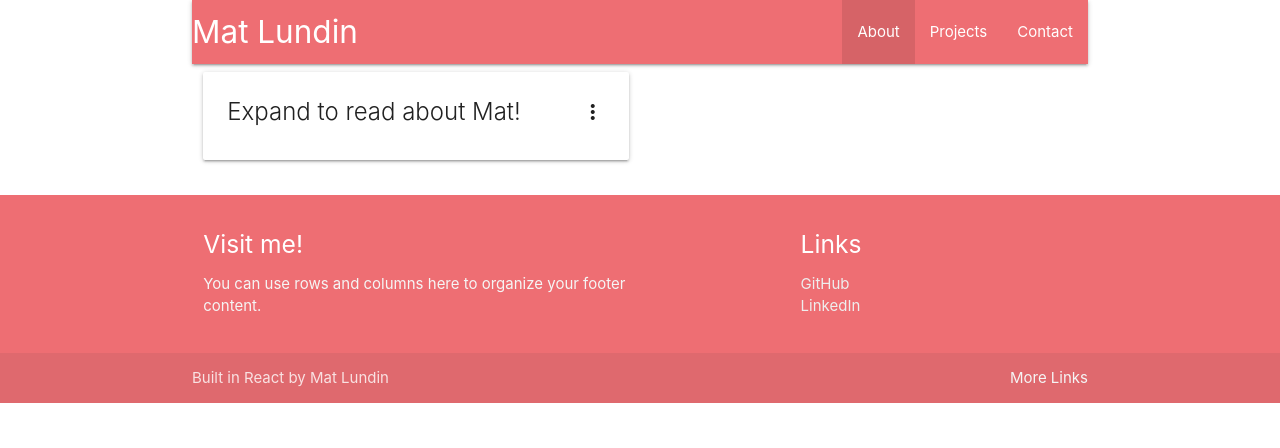
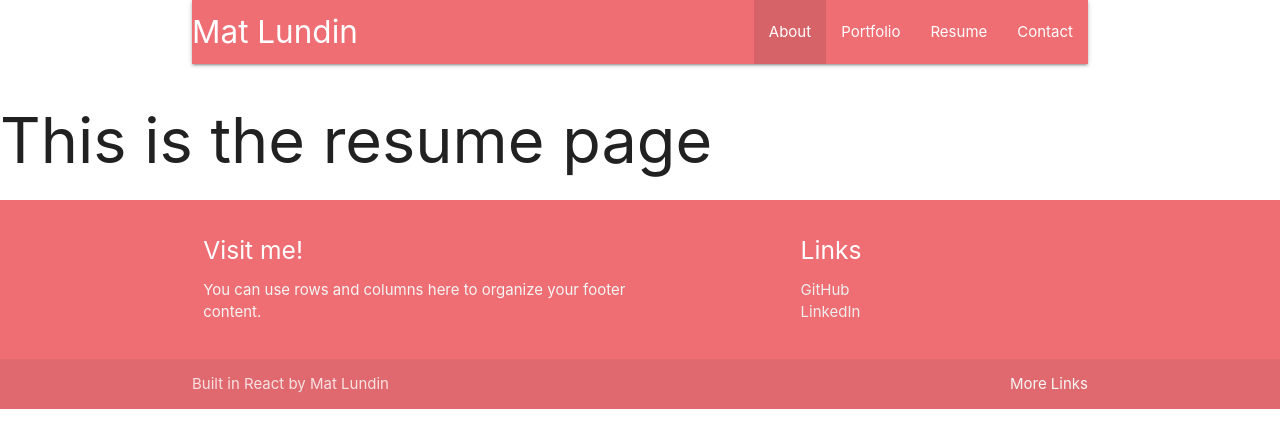
Before and after one commit to mat-lundin/My-Portfolio, a React (Create React App) app in the folder my-portfolio/: page / in a window 1280 px wide. Shown: the top 448 px of the page. Built offline with nearby package versions, Linux system fonts and the light colour scheme.

Commit message:
new curPage file to handle page based on state

```diff
--- a/my-portfolio/src/App.js
+++ b/my-portfolio/src/App.js
@@ -1,16 +1,18 @@
 import './App.css';
-import React from 'react'
-import Header from './components/header'
-import Footer from './components/footer'
-import About from './components/about'
+import React, {useState} from 'react';
+import Header from './components/header';
+import Footer from './components/footer';
+// import About from './components/about'
+import CurPage from './components/curPage';
 
 function App() {
+  const [activeTab, setActiveTab] = useState('about');
   return (
     <div>
       {/* <header className=""> */}
-      <Header />
+      <Header activeTab={activeTab} setActiveTab={setActiveTab}/>
       {/* </header> */}
-      <About />
+      <CurPage activeTab={activeTab} />
       <footer>
       <Footer />
       </footer>
--- /dev/null
+++ b/my-portfolio/src/components/curPage.js
@@ -0,0 +1,26 @@
+import React, {useState} from 'react';
+import About from './about';
+import Contact from './contact';
+import Portfolio from './portfolio';
+import Resume from './resume'
+
+const curPage = function(activeTab){
+
+    if (activeTab === 'about'){
+        return (
+            <div>
+        <About />
+        </div>
+        )
+    } else if (activeTab === 'contact'){
+        return <Contact />
+    } else if (activeTab === 'portfolio'){
+        return <Portfolio />
+    } else {
+        return <Resume />
+    }
+
+
+}
+
+export default curPage
--- a/my-portfolio/src/components/header.js
+++ b/my-portfolio/src/components/header.js
@@ -1,10 +1,10 @@
 import Nav from './nav'
 
-const header = () => {
+const header = ({activeTab, setActiveTab}) => {
     return(
         <div class="container">
         <header>
-            <Nav />
+            <Nav activeTab={activeTab} setActiveTab={setActiveTab} />
         </header>
         </div>
 
--- a/my-portfolio/src/components/nav.js
+++ b/my-portfolio/src/components/nav.js
@@ -1,10 +1,6 @@
-// import React, {useState} from 'react';
 import React from 'react'
-// use a state var to keep track of active tab?
 
-
-const navbar = () => {
-// const [activeTab, setActiveTab] = useState('home');
+function navbar ({ activeTab, setActiveTab }) {
     return (
 
     <nav>
@@ -12,19 +8,25 @@ const navbar = () => {
       <a href="#" class="brand-logo left">Mat Lundin</a>
       <ul id="nav-mobile" class="right ">
         <li class="active"
-        // onClick={()=> setActiveTab('about')}
+        onClick={()=> setActiveTab('about')}
         // will need a separate function for handling active tab classes
         // onclick={()=> this.class='active'}
         >
             <a>About</a></li>
         <li
-        // onClick={()=> setActiveTab('projects')}
+        onClick={()=> setActiveTab('portfolio')}
+        // will need a separate function for handling active tab classes
+        // onclick={()=> this.className='active'}
+        >
+            <a>Portfolio</a></li>
+        <li
+        onClick={()=> setActiveTab('resume')}
         // will need a separate function for handling active tab classes
         // onclick={()=> this.class='active'}
         >
-            <a>Projects</a></li>
-        <li
-        // onClick={()=> setActiveTab('contact')}
+            <a>Resume</a></li>
+            <li
+        onClick={()=> setActiveTab('contact')}
         // will need a separate function for handling active tab classes
         // onclick={()=> this.class='active'}
         >
@@ -32,9 +34,8 @@ const navbar = () => {
       </ul>
     </div>
   </nav>
+    )
+};
 
-    )
 
-}
-
-export default navbar
+export default navbar;
--- /dev/null
+++ b/my-portfolio/src/components/portfolio.js
@@ -0,0 +1,9 @@
+import React from 'react';
+
+const portfolio = function(){
+    return (
+        <h1>This is the portfolio page</h1>
+    )
+};
+
+export default portfolio;
--- /dev/null
+++ b/my-portfolio/src/components/resume.js
@@ -0,0 +1,9 @@
+import React from 'react';
+
+function resume(){
+    return (
+        <h1>This is the resume page</h1>
+    )
+};
+
+export default resume;
```
Also changed, not shown: my-portfolio/src/components/project.js (deleted).
